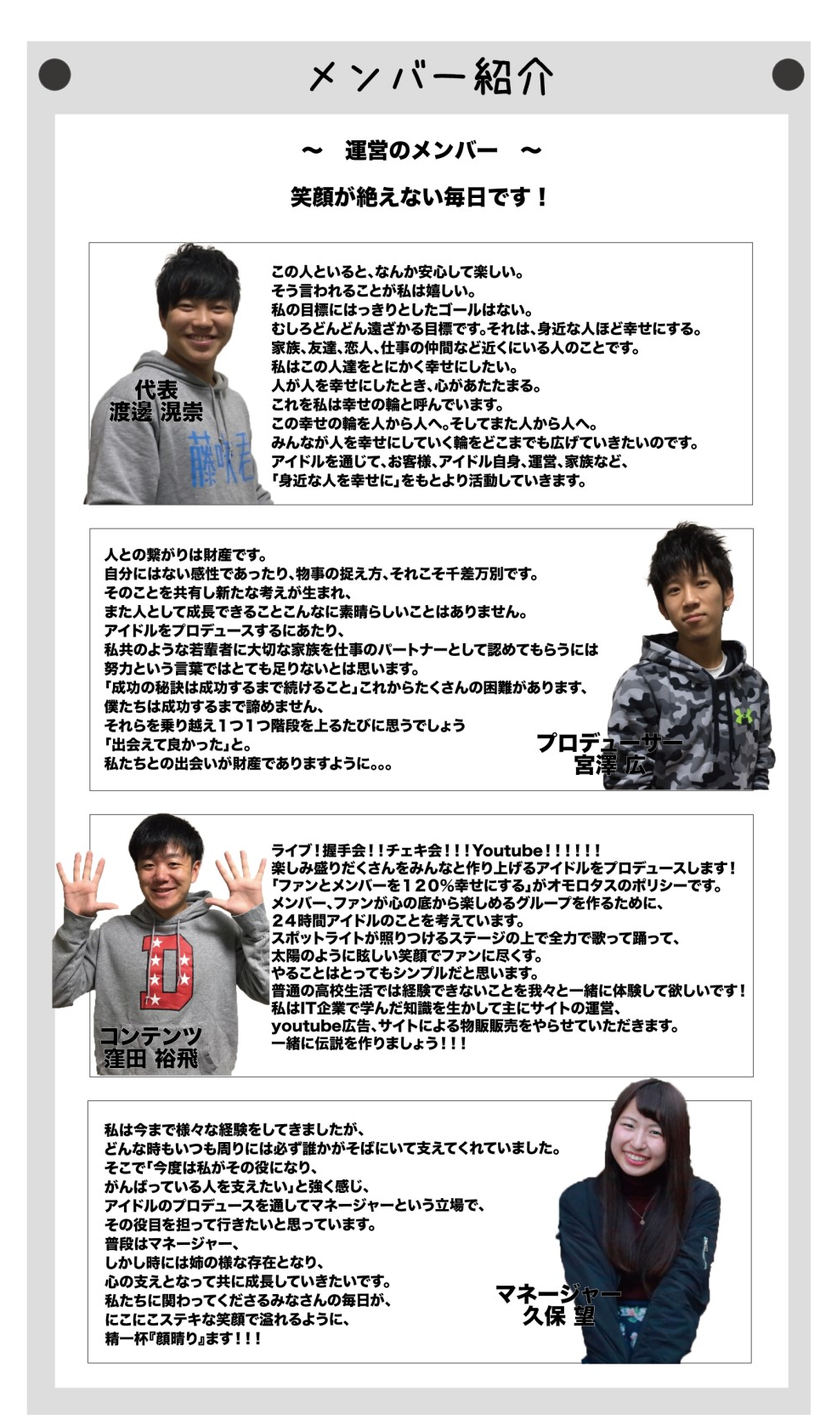
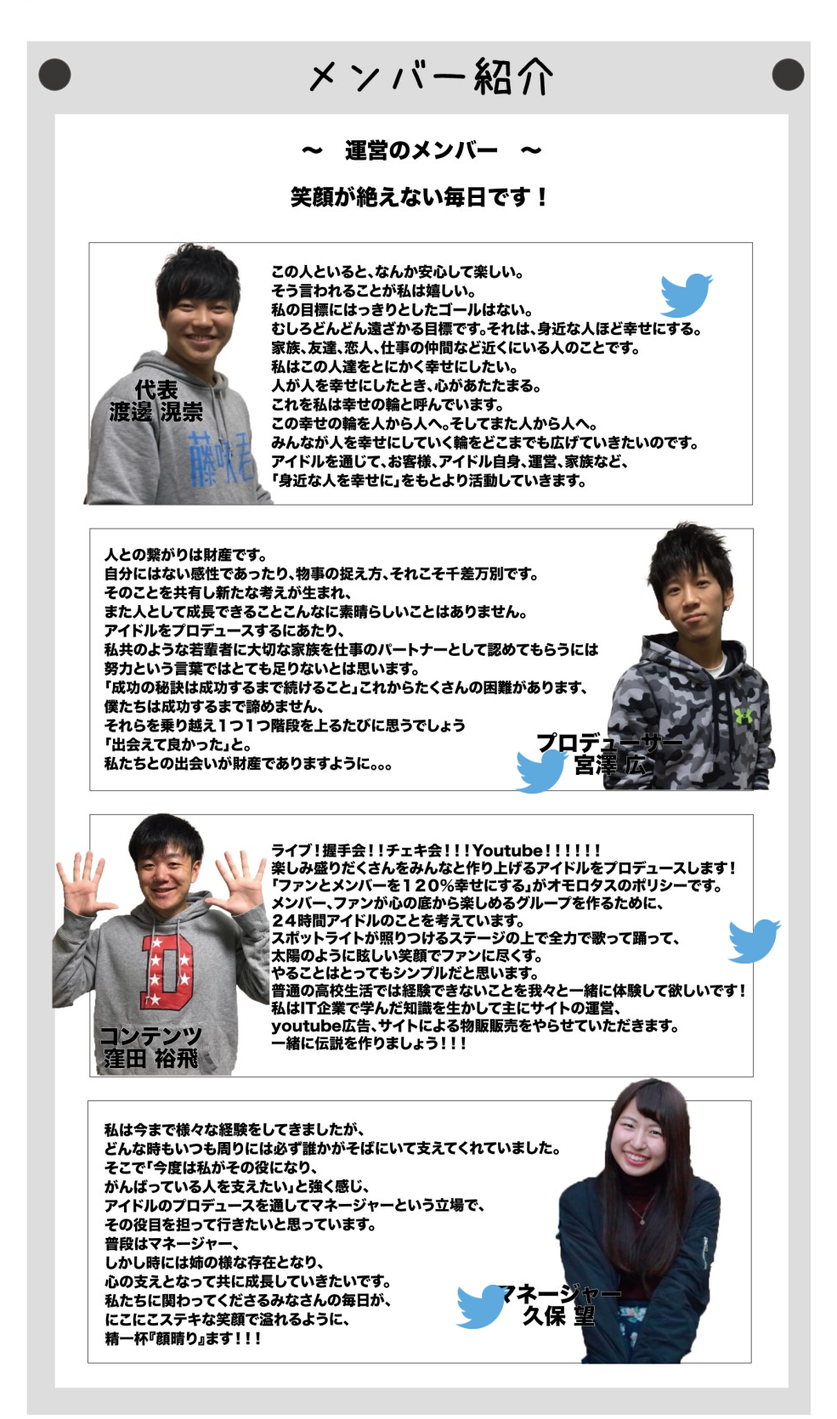
Before and after one commit to yuhinnn/front_omlts, a PHP site: page / in a window 1280 px wide. Shown: the part 3816-5486 px from the top of the page at 85% size, without its empty margins (149-1134 px from the left). Run offline with PHP 8.4, Linux system fonts and the light colour scheme.

Commit message:
add twitter logo

```diff
--- a/index.php
+++ b/index.php
@@ -52,8 +52,30 @@ body{
     margin-right:auto;
     margin-left:auto;
     padding-top:30px;
-
-
+}
+.twitter1{
+    width:5%;
+    position: absolute;
+    top:440px;
+    margin-left:540px;
+}
+.twitter2{
+    width:5%;
+    position: absolute;
+    top:1000px;
+    margin-left:370px;
+}
+.twitter3{
+    width:5%;
+    position: absolute;
+    top:1200px;
+    margin-left:620px;
+}
+.twitter4{
+    width:5%;
+    position: absolute;
+    top:1630px;
+    margin-left:300px;
 }
 .about{
     position:absolute;
@@ -440,6 +462,10 @@ footer{
    <div class="relative">
     <img class="main" src="img/omlts_img_pc.jpg">
     <p class="absolute gmail">
+    <a href="http://twitter.com/fujisaki_omlts"><img class="twitter1" src="img/twitter.png"></a>
+    <a href="http://twitter.com/m_hiroshi_omlts"><img class="twitter2" src="img/twitter.png"></a>
+    <a href="http://twitter.com/birobirokun"><img class="twitter3" src="img/twitter.png"></a>
+    <a href="http://twitter.com/Nonchan_tmby"><img class="twitter4" src="img/twitter.png"></a>
     <a href="mailto:omlts.abekobe@gmail.com?subject=件名&amp;bodyi=本文">omlts.abekobe@gmail.com</a>
     </p>
     <p id="smoothplay1" class="smooth1">.</p>
@@ -450,6 +476,33 @@ footer{
     <p id="smoothplay1" class="about absolute">a</p>
     <p id="smoothplay2" class="produce absolute">b</p>
 　</div>
+<h1>オモロタス<h1>
+<h1>オモロタス<h1>
+<h1>オモロタス<h1>
+<h1>オモロタス<h1>
+<h1>オモロタス<h1>
+<h1>オモロタス<h1>
+<h1>オモロタス<h1>
+<h1>omlts<h1>
+<h1>omlts<h1>
+<h1>omlts<h1>
+<h1>omlts<h1>
+<h1>omlts<h1>
+<h1>omlts<h1>
+<h1>omlts<h1>
+<h1>omlts<h1>
+<h1>omlts<h1>
+<h1>omlts<h1>
+<h1>omorotasu<h1>
+<h1>omorotasu<h1>
+<h1>omorotasu<h1>
+<h1>omorotasu<h1>
+<h1>omorotasu<h1>
+<h1>omorotasu<h1>
+<h1>omorotasu<h1>
+<h1>omorotasu<h1>
+<h1>omorotasu<h1>
+<h1>omorotasu<h1>
 --!>
 
     <a href="#smoothplay5"><img class="page_top" src="img/page.png"></a>
```
Also changed, not shown: img/twitter.png (added), 1 other file.
